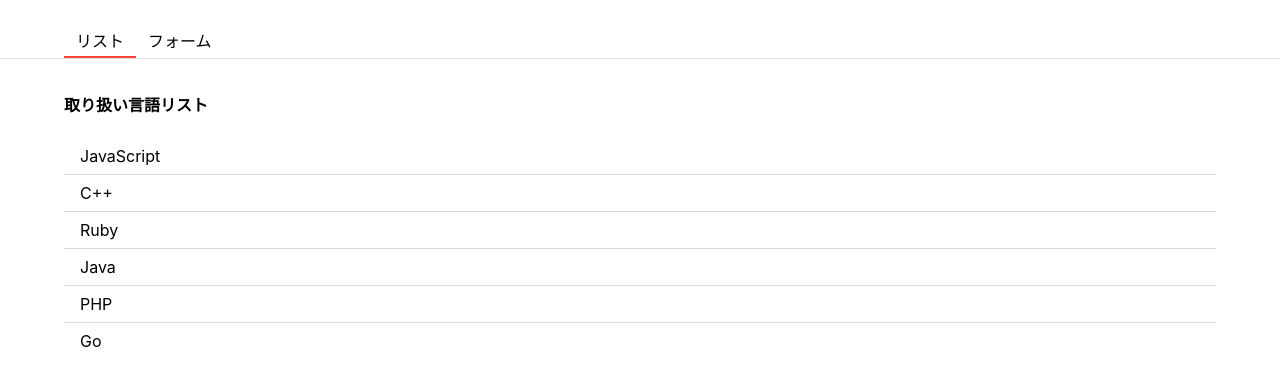
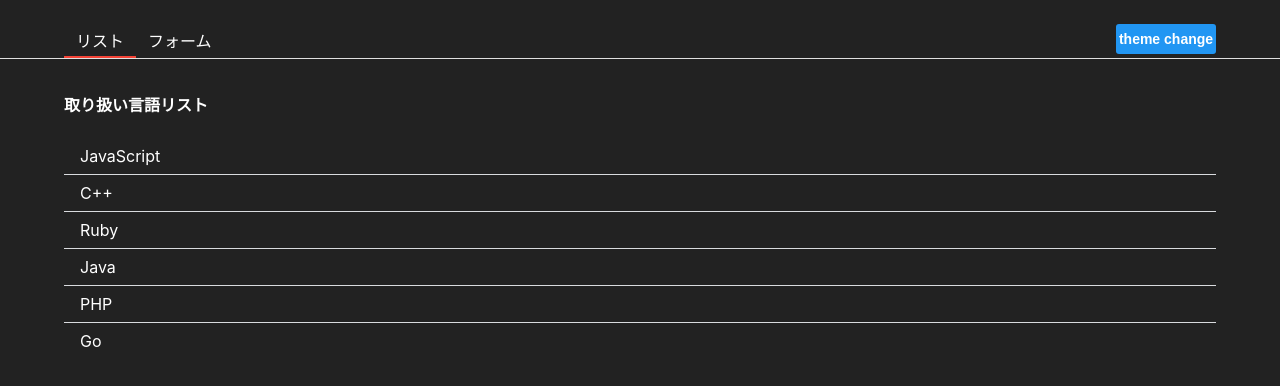
Before and after one commit to toyoboh/react-yassun-tutorial, a React (Create React App) app: page / in a window 1280 px wide. Shown: the top 386 px of the page. Built offline with nearby package versions, Linux system fonts and the light colour scheme.

Commit message:
youtube11

```diff
--- a/src/App.js
+++ b/src/App.js
@@ -1,33 +1,21 @@
-import { useState } from "react";
+import { useState, useEffect, useContext } from "react";
 import { List } from "./List";
 import { Form } from "./Form";
-import { getLanguages } from "./const/languages";
 import styled from "styled-components";
-import { withLoading } from "./hoc/withLoading";
+import { Header } from "./Header";
+import { ThemeContext } from "./contexts/ThemeContext";
 
-const Header = styled.header`
-  display: flex;
-  justify-content: space-between;
-  padding: 24px 64px 0;
-  border-bottom: 1px solid #E0E0E0;
-`;
-
-const HeaderUl = styled.ul`
-  display: flex;
-  padding: 0;
-  margin: 0;
-`;
-
-const HeaderLi = styled.li`
-  list-style: none;
-  padding: 4px 12px;
-  cursor: pointer;
-  border-bottom: ${ props => props.focused ? "2px solid #F44336" : "none" };
+const Container = styled.div`
+  height: 100%;
+  color: ${({ theme }) => theme.color};
+  background-color: ${({ theme }) => theme.backgroundColor};
 `;
 
 function App({ data }) {
   const [tab, setTab] = useState("list");
   const [langs, setLangs] = useState(data);
+
+  const [theme] = useContext(ThemeContext);
 
   const addLang = (lang) => {
     setLangs([...langs, lang]);
@@ -35,18 +23,13 @@
   }
 
   return (
-    <div>
-      <Header>
-        <HeaderUl>
-          <HeaderLi focused={ tab === 'list' } onClick={ () => setTab("list") }>リスト</HeaderLi>
-          <HeaderLi focused={ tab === 'form' } onClick={ () => setTab("form") }>フォーム</HeaderLi>
-        </HeaderUl>
-      </Header>
+    <Container theme={theme}>
+      <Header tab={ tab } setTab={ setTab } />
       {
         tab === "list" ? <List langs={langs} /> : <Form onAddLang={addLang} />
       }
-    </div>
+    </Container>
   );
 }
 
-export default withLoading(App, getLanguages);
+export default App;
--- /dev/null
+++ b/src/AppContainer.js
@@ -0,0 +1,22 @@
+import { useState } from "react";
+import { ThemeContext, THEMES } from "./contexts/ThemeContext";
+import { withLoading } from "./hoc/withLoading";
+import App from "./App";
+import { getLanguages } from "./const/languages";
+
+const AppComponent = withLoading(App, getLanguages);
+
+export const AppContainer = () => {
+
+    const [theme, setTheme] = useState(THEMES.dark);
+
+    const toggleTheme = () => {
+        const nextTheme = (theme === THEMES.dark) ? THEMES.light : THEMES.dark;
+        setTheme(nextTheme);
+    }
+    return(
+        <ThemeContext.Provider value={[theme, toggleTheme]}>
+            <AppComponent />
+        </ThemeContext.Provider>
+    )
+}
--- a/src/FormModal.js
+++ b/src/FormModal.js
@@ -1,12 +1,16 @@
+import { useContext } from "react";
 import styled from "styled-components";
 import { Modal } from "./components/modal";
 import { Button } from "./components/button";
+import { ThemeContext, THEMES } from "./contexts/ThemeContext";
 
 const Container = styled.div`
     width: 240px;
     border-radius: 10px;
     padding: 24px 36px;
-    background-color: white;
+    color: ${({ theme }) => theme.color};
+    background-color: ${({ theme }) => theme.backgroundColor};
+    border: ${({ theme }) => theme === THEMES.dark ? "2px solid white" : "none"};
 `;
 
 const ButtonWrapper = styled.div`
@@ -16,9 +20,10 @@
 `;
 
 export const FormModal = ({ confirm, cancel }) => {
+    const [theme] = useContext(ThemeContext);
     return(
         <Modal>
-            <Container>
+            <Container theme={theme}>
                 <div>本当に作成しますか？</div>
                 <ButtonWrapper>
                     <Button onClick={cancel}>Cancel</Button>
--- /dev/null
+++ b/src/Header.js
@@ -0,0 +1,44 @@
+import { useContext } from "react";
+import styled from "styled-components";
+import { Button } from "./components/button";
+import { ThemeContext } from "./contexts/ThemeContext";
+
+const Container = styled.header`
+  display: flex;
+  justify-content: space-between;
+  padding: 24px 64px 0;
+  border-bottom: 1px solid #E0E0E0;
+`;
+
+const HeaderUl = styled.ul`
+  display: flex;
+  padding: 0;
+  margin: 0;
+`;
+
+const HeaderLi = styled.li`
+  list-style: none;
+  padding: 4px 12px;
+  cursor: pointer;
+  border-bottom: ${ props => props.focused ? "2px solid #F44336" : "none" };
+`;
+
+const HeaderButton = styled(Button)`
+    padding: 0;
+    margin-bottom: 4px;
+`;
+
+export const Header = ({ tab, setTab }) => {
+
+    const [theme, toggleTheme] = useContext(ThemeContext);
+
+    return(
+        <Container>
+          <HeaderUl>
+            <HeaderLi focused={ tab === 'list' } onClick={ () => setTab("list") }>リスト</HeaderLi>
+            <HeaderLi focused={ tab === 'form' } onClick={ () => setTab("form") }>フォーム</HeaderLi>
+          </HeaderUl>
+          <HeaderButton onClick={toggleTheme}>theme change</HeaderButton>
+        </Container>
+    )
+}
--- a/src/Hint.js
+++ b/src/Hint.js
@@ -35,7 +35,6 @@
     const [showPopup, setShowPopup] = useState(false);
 
     const ref = useRef(null);
-    const test = useRef(null);
 
     useEffect(() => {
         if(ref.current) ref.current.focus();
--- /dev/null
+++ b/src/contexts/ThemeContext.js
@@ -0,0 +1,14 @@
+import React from "react";
+
+export const THEMES = {
+    light: {
+        color: "black",
+        backgroundColor: "white"
+    },
+    dark: {
+        color: "white",
+        backgroundColor: "#222222"
+    }
+}
+
+export const ThemeContext = React.createContext([THEMES.dark, () => {}]);
--- a/src/hoc/withLoading.js
+++ b/src/hoc/withLoading.js
@@ -1,13 +1,18 @@
 import styled from "styled-components";
-import { useEffect, useState } from "react";
+import { useEffect, useState, useContext } from "react";
+import { ThemeContext } from "../contexts/ThemeContext";
 
 const LoadDiv = styled.div`
+  height: 100%;
   padding: 36px;
+  color: ${({ theme }) => theme.color};
+  background-color: ${({ theme }) => theme.backgroundColor};
 `;
 
 export const withLoading = (WrappedComponent, fetchData) => {
   return () => {
       const [data, setData] = useState(null);
+      const [theme] = useContext(ThemeContext);
 
       useEffect(() => {
         fetch();
@@ -19,7 +24,7 @@
       }
 
       const Loading = (
-          <LoadDiv>NOW LOADING ...</LoadDiv>
+          <LoadDiv theme={theme}>NOW LOADING ...</LoadDiv>
       )
 
       return data ? <WrappedComponent data={ data } /> : Loading;
--- a/src/index.css
+++ b/src/index.css
@@ -1,4 +1,9 @@
+html {
+  height: 100%;
+}
+
 body {
+  height: 100%;
   margin: 0;
   font-family: -apple-system, BlinkMacSystemFont, 'Segoe UI', 'Roboto', 'Oxygen',
     'Ubuntu', 'Cantarell', 'Fira Sans', 'Droid Sans', 'Helvetica Neue',
@@ -11,3 +16,7 @@
   font-family: source-code-pro, Menlo, Monaco, Consolas, 'Courier New',
     monospace;
 }
+
+#root {
+  height: 100%;
+}
--- a/src/index.js
+++ b/src/index.js
@@ -1,12 +1,12 @@
 import React from 'react';
 import ReactDOM from 'react-dom';
 import './index.css';
-import App from './App';
 import reportWebVitals from './reportWebVitals';
+import { AppContainer } from "./AppContainer";
 
 ReactDOM.render(
   <React.StrictMode>
-    <App />
+    <AppContainer />
   </React.StrictMode>,
   document.getElementById('root')
 );
```
